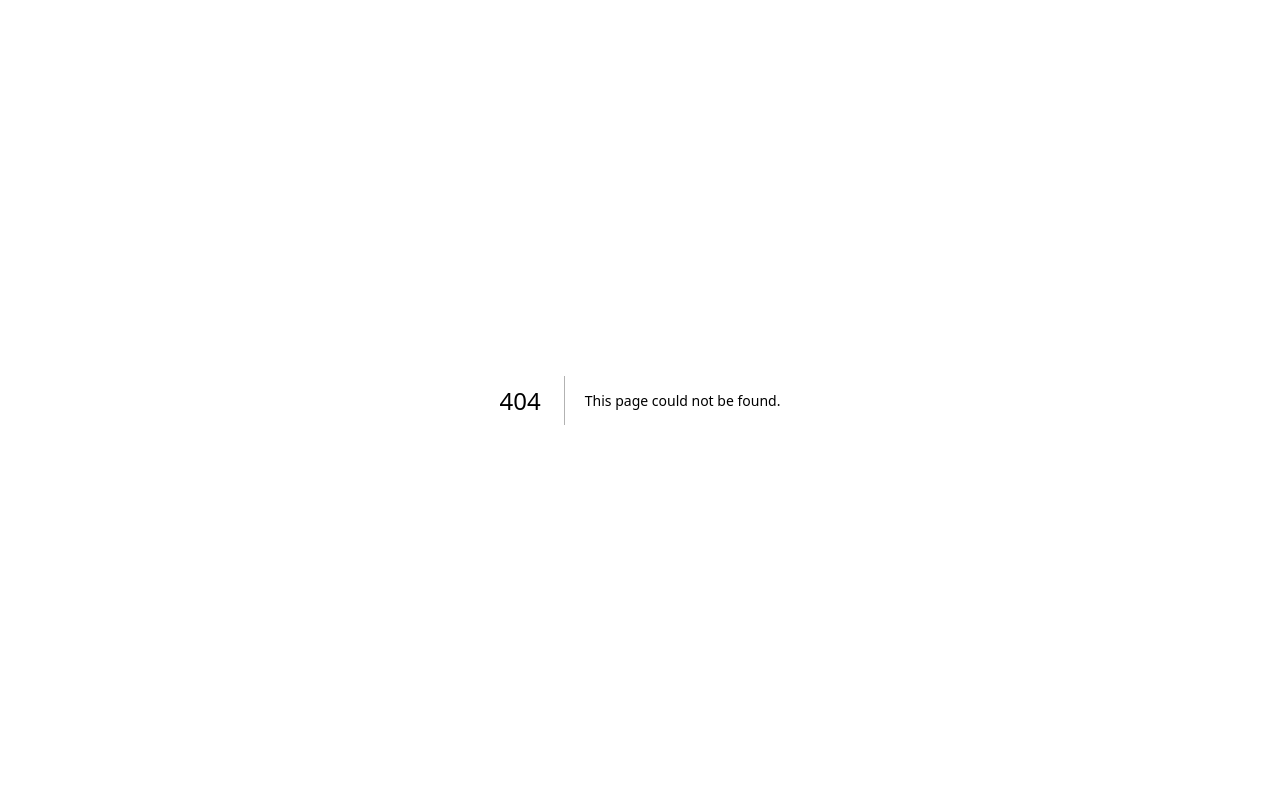
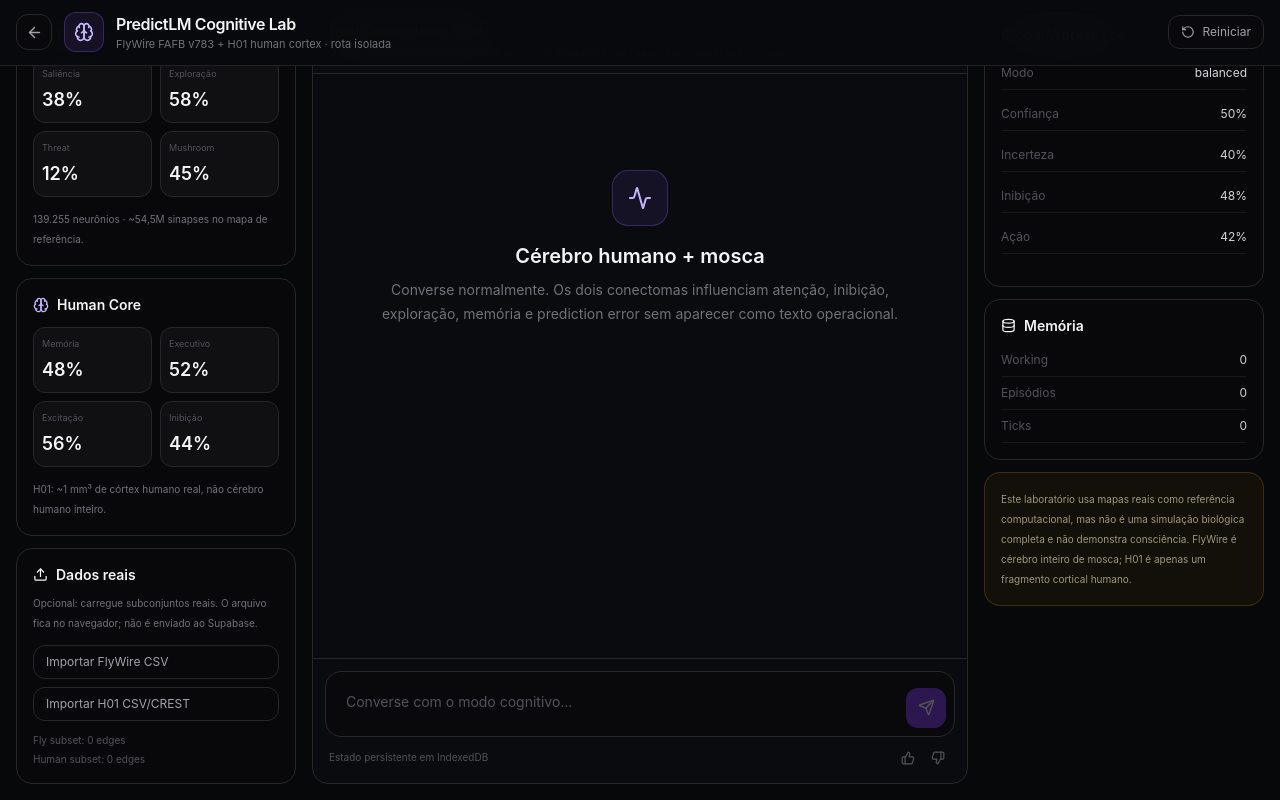
Before and after one commit to W2CAPITAL/PredictLm, a Next.js app: page /cognitive in a window 1280 px wide. Before the commit this address had no page. Built offline with nearby package versions, Linux system fonts and the light colour scheme.

Commit message:
Expose isolated cognitive lab route

```diff
--- /dev/null
+++ b/src/app/cognitive/page.tsx
@@ -0,0 +1,10 @@
+import {CognitiveLab} from '@/components/CognitiveLab';
+
+export const metadata={
+  title:'PredictLM Cognitive Lab',
+  description:'Isolated dual-connectome cognitive laboratory using FlyWire and H01-derived control layers.'
+};
+
+export default function CognitivePage(){
+  return <CognitiveLab/>;
+}
```
